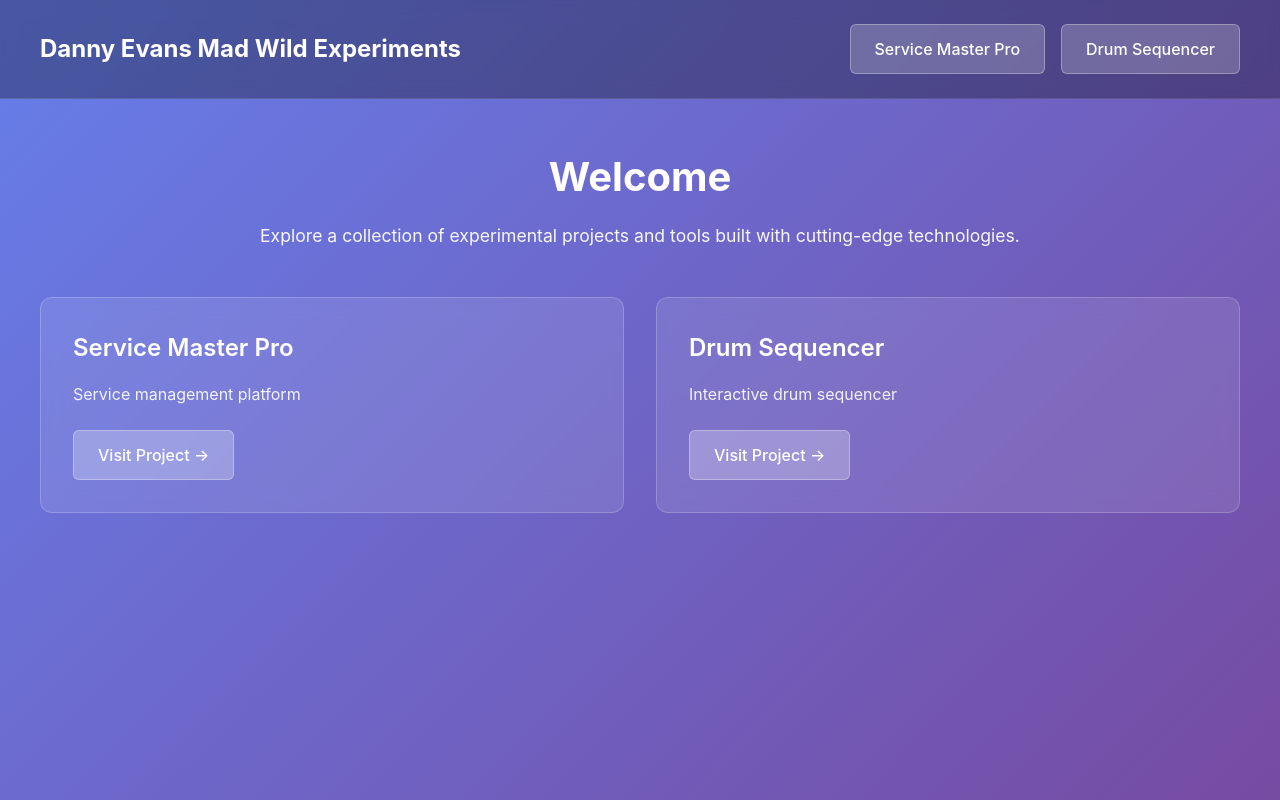
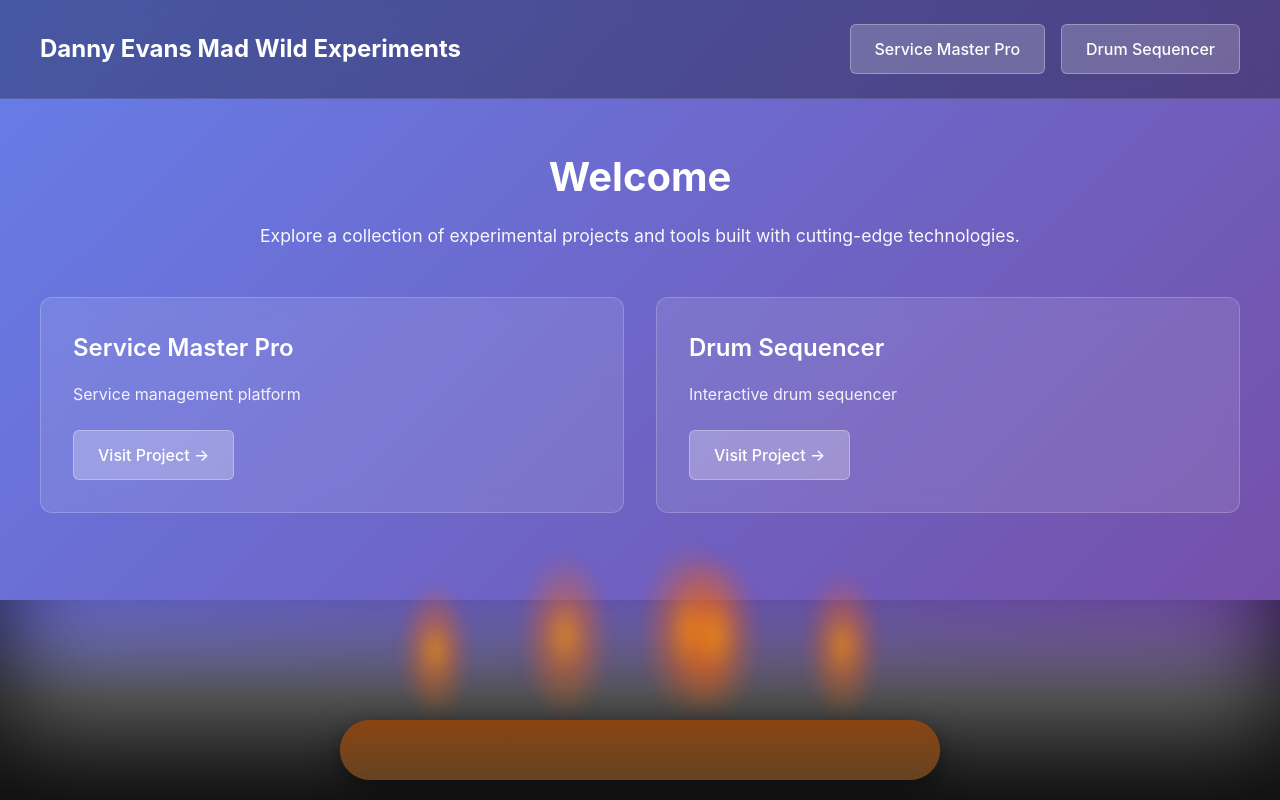
Before and after one commit to danielcepatterson/empty-website, a React (Vite) app: page / in a window 1280 px wide. Built offline with nearby package versions, Linux system fonts and the light colour scheme.

Commit message:
feat: add fireplace animation and audio to enhance user experience

```diff
--- a/src/react-app/App.css
+++ b/src/react-app/App.css
@@ -3,6 +3,137 @@
 	display: flex;
 	flex-direction: column;
 	background: linear-gradient(135deg, #667eea 0%, #764ba2 100%);
+	position: relative;
+	overflow: hidden;
+}
+
+/* Fireplace */
+.fireplace-container {
+	position: fixed;
+	bottom: 0;
+	left: 0;
+	width: 100%;
+	height: 300px;
+	pointer-events: none;
+	z-index: 1;
+}
+
+.fireplace {
+	position: relative;
+	width: 100%;
+	height: 100%;
+	display: flex;
+	align-items: flex-end;
+	justify-content: center;
+}
+
+.fireplace-back {
+	position: absolute;
+	bottom: 0;
+	width: 100%;
+	height: 200px;
+	background: linear-gradient(to top, #3d3d3d 0%, #5a5a5a 50%, transparent 100%);
+	box-shadow: inset 0 -50px 100px rgba(0, 0, 0, 0.8);
+}
+
+.logs {
+	position: absolute;
+	bottom: 20px;
+	width: 80%;
+	max-width: 600px;
+	height: 60px;
+	background: linear-gradient(180deg, #8b4513 0%, #654321 100%);
+	border-radius: 30px;
+	box-shadow: 0 10px 30px rgba(0, 0, 0, 0.5), inset 0 2px 4px rgba(139, 69, 19, 0.8);
+	z-index: 2;
+}
+
+.flames {
+	position: absolute;
+	bottom: 80px;
+	width: 100%;
+	max-width: 600px;
+	height: 250px;
+	left: 50%;
+	transform: translateX(-50%);
+	z-index: 3;
+}
+
+.flame {
+	position: absolute;
+	bottom: 0;
+	width: 80px;
+	height: 150px;
+	background: radial-gradient(ellipse at center, rgba(255, 150, 0, 0.8) 0%, rgba(255, 100, 0, 0.4) 30%, transparent 70%);
+	border-radius: 50% 50% 50% 50% / 60% 60% 40% 40%;
+	filter: blur(8px);
+	animation: flicker 2s infinite;
+}
+
+.flame-1 {
+	left: 10%;
+	animation-delay: 0s;
+	width: 70px;
+	height: 140px;
+}
+
+.flame-2 {
+	left: 30%;
+	animation-delay: 0.3s;
+	width: 90px;
+	height: 170px;
+}
+
+.flame-3 {
+	left: 50%;
+	animation-delay: 0.6s;
+	width: 100px;
+	height: 180px;
+	transform: translateX(-50%);
+}
+
+.flame-4 {
+	right: 30%;
+	animation-delay: 0.3s;
+	width: 90px;
+	height: 170px;
+}
+
+.flame-5 {
+	right: 10%;
+	animation-delay: 0.1s;
+	width: 75px;
+	height: 150px;
+}
+
+@keyframes flicker {
+	0%,
+	18%,
+	22%,
+	25%,
+	54%,
+	56%,
+	100% {
+		opacity: 1;
+		transform: scaleY(1) scaleX(1);
+	}
+	20% {
+		opacity: 0.9;
+		transform: scaleY(1.05) scaleX(0.95);
+	}
+	24% {
+		opacity: 0.95;
+		transform: scaleY(0.98) scaleX(1.02);
+	}
+	26%,
+	55% {
+		opacity: 0.92;
+		transform: scaleY(1.02) scaleX(0.98);
+	}
+	57% {
+		opacity: 0.97;
+		transform: scaleY(0.99) scaleX(1.01);
+	}
 }
 
 /* Header & Navigation */
@@ -14,6 +145,7 @@
 	position: sticky;
 	top: 0;
 	z-index: 100;
+	margin-bottom: auto;
 }
 
 .nav-container {
--- a/src/react-app/App.tsx
+++ b/src/react-app/App.tsx
@@ -1,5 +1,6 @@
 // src/App.tsx
 
+import { useEffect, useRef } from "react";
 import "./App.css";
 
 interface Site {
@@ -23,8 +24,47 @@ const sites: Site[] = [
 ];
 
 function App() {
+	const audioRef = useRef<HTMLAudioElement>(null);
+
+	useEffect(() => {
+		// Play fireplace audio on load
+		if (audioRef.current) {
+			audioRef.current.play().catch(() => {
+				// Audio autoplay might be blocked by browser
+				console.log("Fireplace audio autoplay was blocked");
+			});
+		}
+	}, []);
+
 	return (
 		<>
+			<audio
+				ref={audioRef}
+				autoPlay
+				loop
+				style={{ display: "none" }}
+			>
+				<source
+					src="https://cdn.pixabay.com/download/audio/2022/03/10/audio_8c5d11e3-eebf-4f13-9e32-a5ed8d69c901.mp3"
+					type="audio/mpeg"
+				/>
+				Your browser does not support the audio element.
+			</audio>
+
+			<div className="fireplace-container">
+				<div className="fireplace">
+					<div className="fireplace-back"></div>
+					<div className="flames">
+						<div className="flame flame-1"></div>
+						<div className="flame flame-2"></div>
+						<div className="flame flame-3"></div>
+						<div className="flame flame-4"></div>
+						<div className="flame flame-5"></div>
+					</div>
+					<div className="logs"></div>
+				</div>
+			</div>
+
 			<header className="header">
 				<nav className="nav-container">
 					<h1 className="site-title">Danny Evans Mad Wild Experiments</h1>
```
